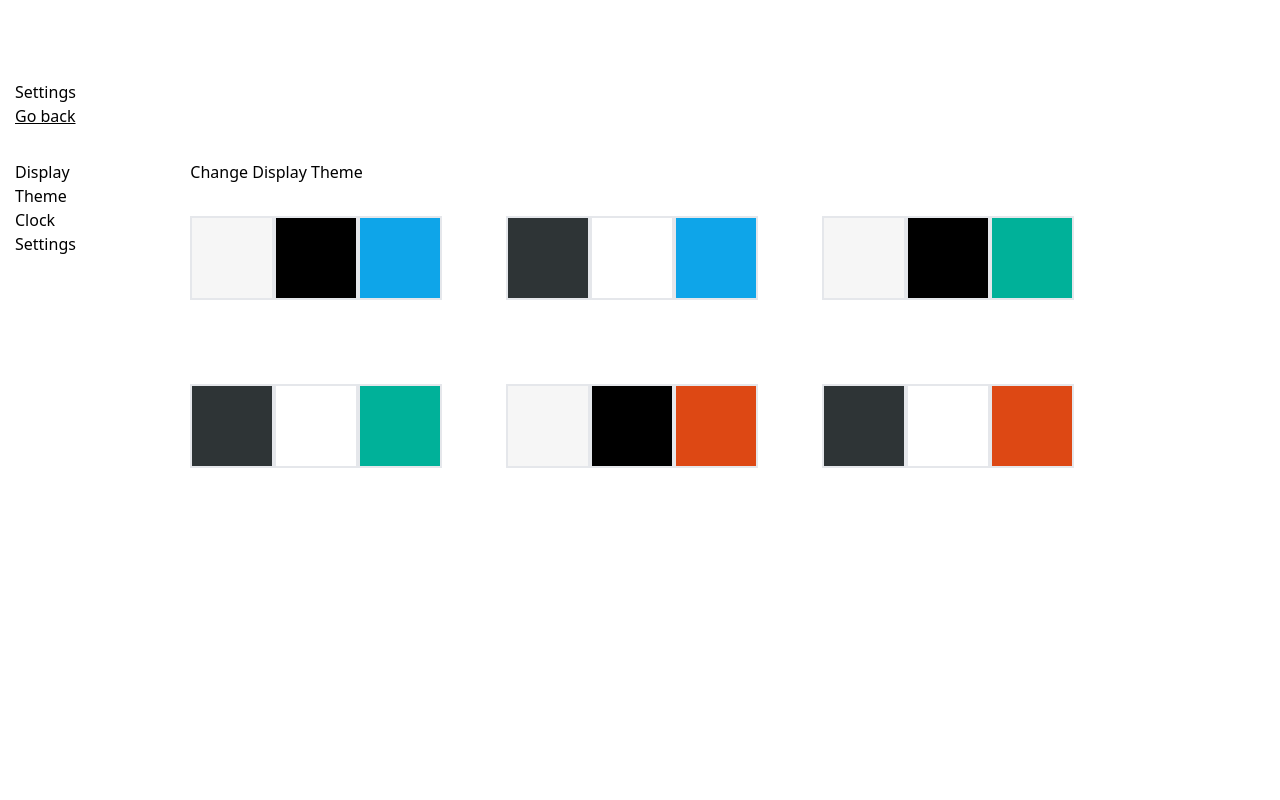
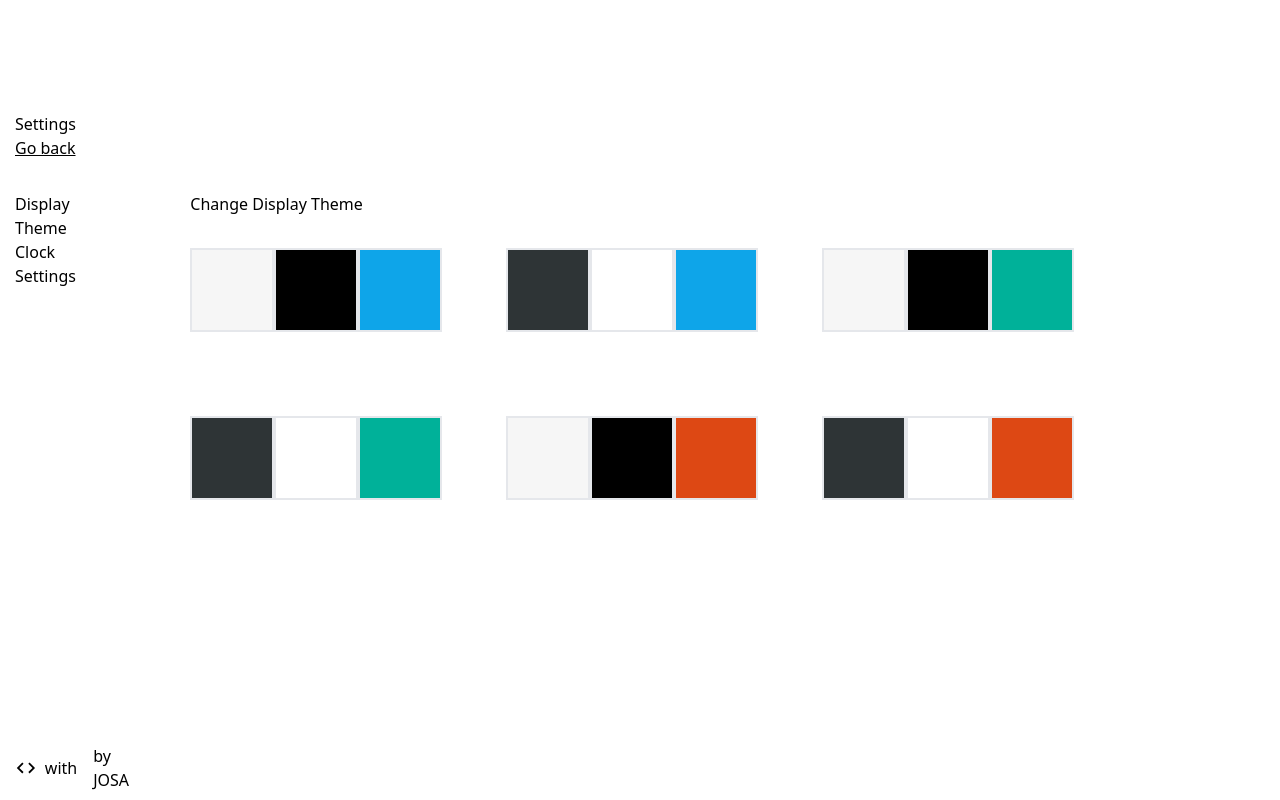
Before and after one commit to jordanopensource/start-web, a Next.js app: page /settings in a window 1280 px wide. Shown: the top 800 px of the page. Built offline with nearby package versions, Linux system fonts and the light colour scheme.

Commit message:
Fix page scroller height

```diff
--- a/components/Layout/index.jsx
+++ b/components/Layout/index.jsx
@@ -21,8 +21,10 @@ const Layout = (props) => {
         />
         <meta name="robots" content="index, follow" />
       </Head>
-      <main className="container my-20 h-screen">{props.children}</main>
-      <Footer />
+      <div className="flex h-screen flex-col">
+        <main className="container my-20 flex flex-1">{props.children}</main>
+        <Footer />
+      </div>
     </>
   );
 };
```
